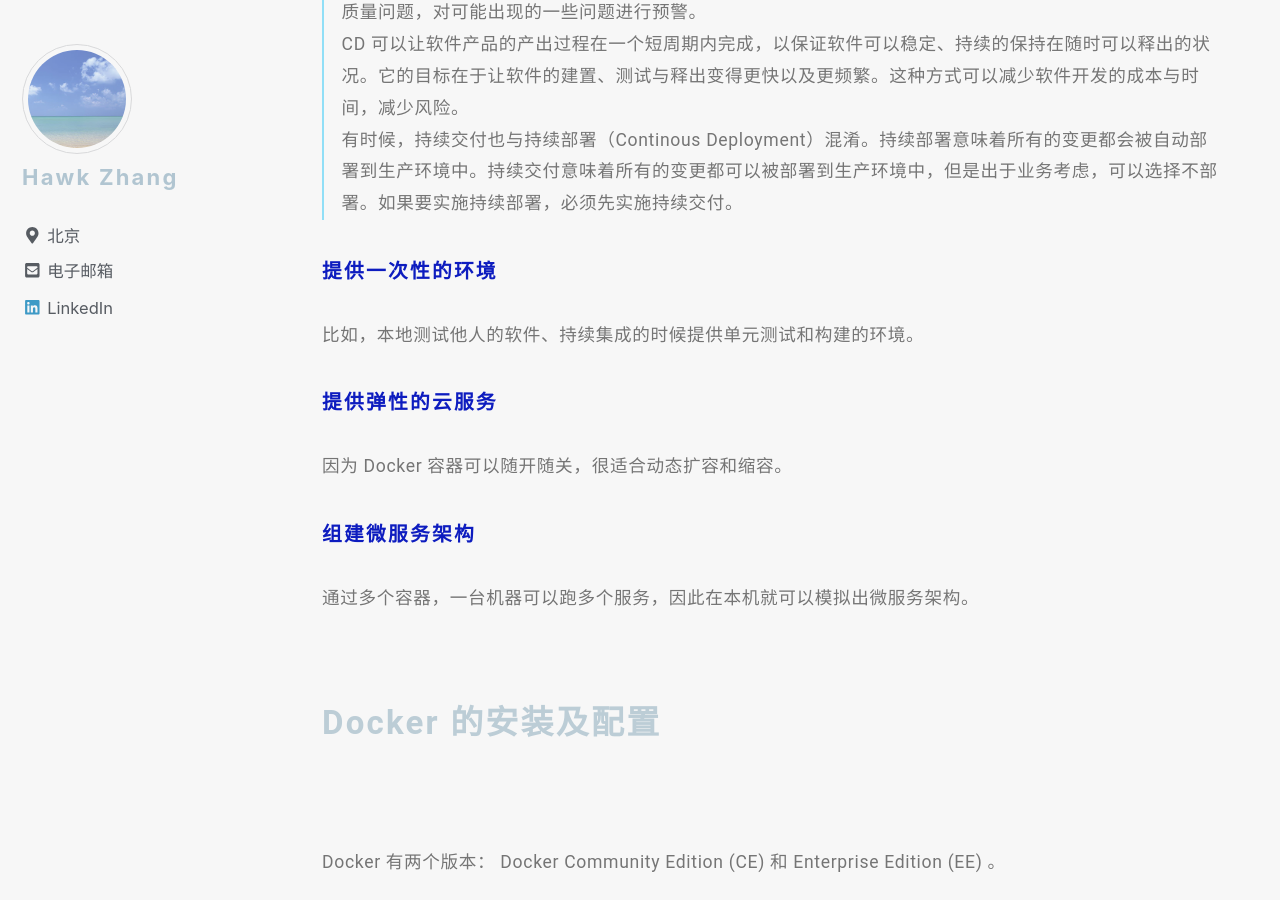
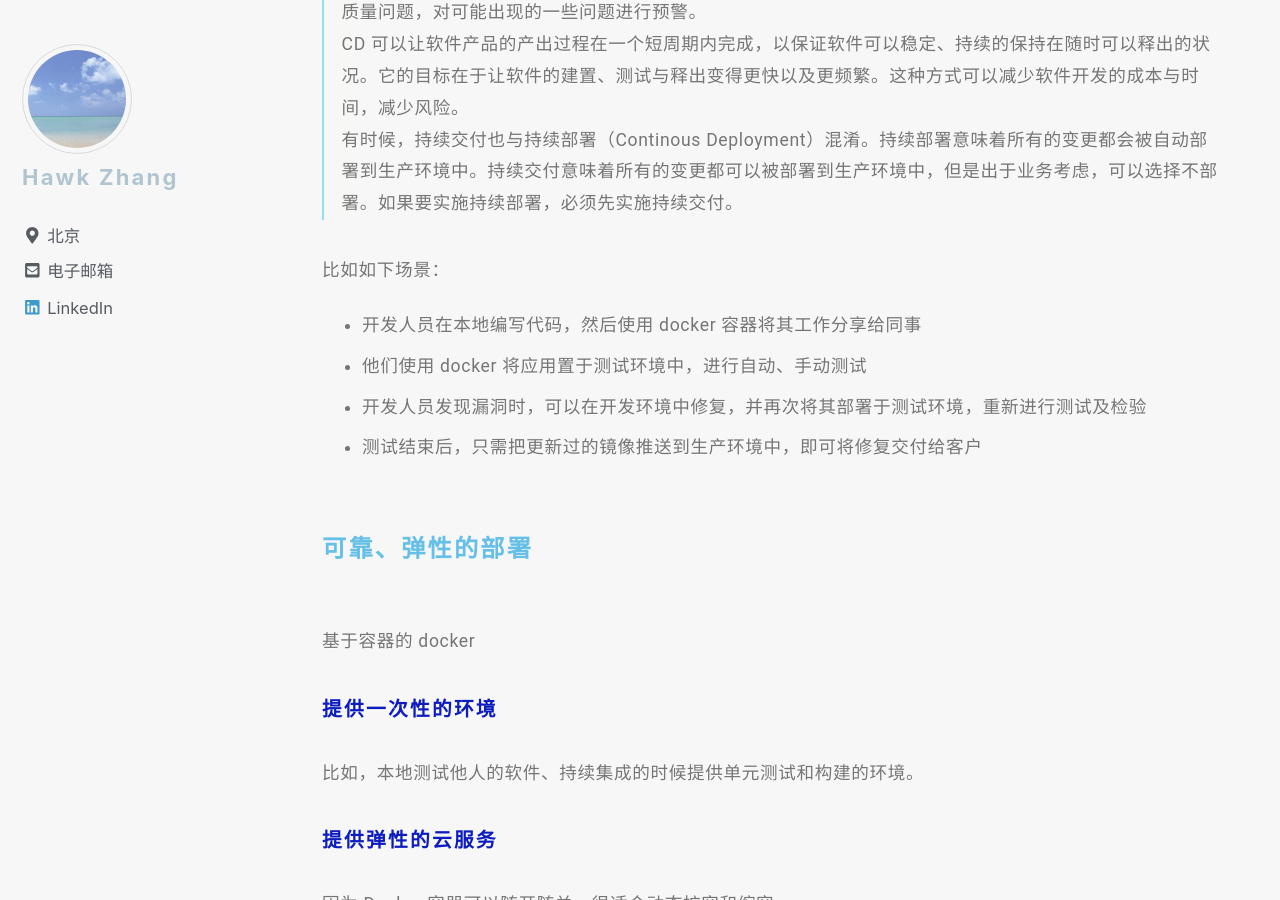
Before and after one commit to narru888/linotes_note, a Jekyll site: the page built from _posts/docker/2018-02-01-docker.basic.md, in a window 1280 px wide and 900 px high, scrolled down 7665 px. Built offline with Jekyll 4.4.1, drawn with Linux system fonts in a browser that asks for light colours; nearby versions of some CDN libraries; a script that is not in the unit is left out.

Commit message:
update on 2018-10-02 10:40:02 CST

```diff
--- a/_posts/docker/2018-02-01-docker.basic.md
+++ b/_posts/docker/2018-02-01-docker.basic.md
@@ -226,6 +226,19 @@ Docker 简化了开发工作的流程，通过使用本地容器，开发人员
 >CD 可以让软件产品的产出过程在一个短周期内完成，以保证软件可以稳定、持续的保持在随时可以释出的状况。它的目标在于让软件的建置、测试与释出变得更快以及更频繁。这种方式可以减少软件开发的成本与时间，减少风险。<br>
 > 有时候，持续交付也与持续部署（Continous Deployment）混淆。持续部署意味着所有的变更都会被自动部署到生产环境中。持续交付意味着所有的变更都可以被部署到生产环境中，但是出于业务考虑，可以选择不部署。如果要实施持续部署，必须先实施持续交付。
 
+比如如下场景：
+
+* 开发人员在本地编写代码，然后使用 docker 容器将其工作分享给同事
+* 他们使用 docker 将应用置于测试环境中，进行自动、手动测试
+* 开发人员发现漏洞时，可以在开发环境中修复，并再次将其部署于测试环境，重新进行测试及检验
+* 测试结束后，只需把更新过的镜像推送到生产环境中，即可将修复交付给客户
+
+
+
+
+#### 可靠、弹性的部署
+
+基于容器的 docker
 
 
 
```
